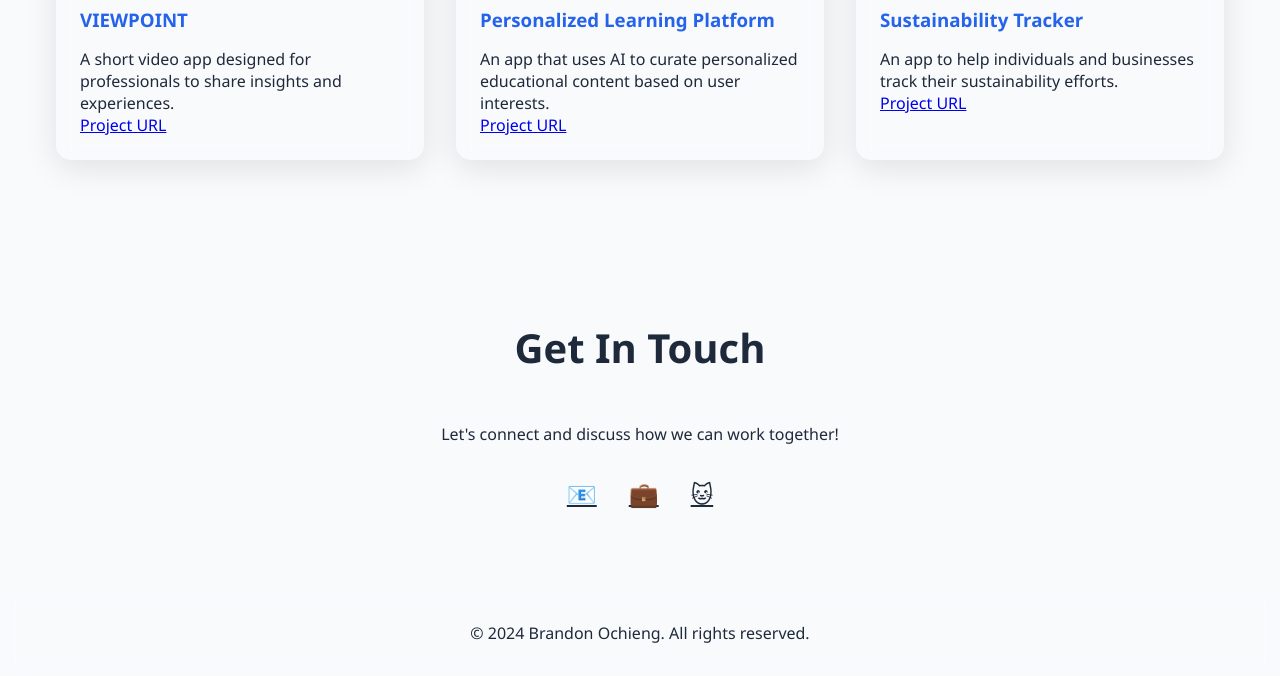
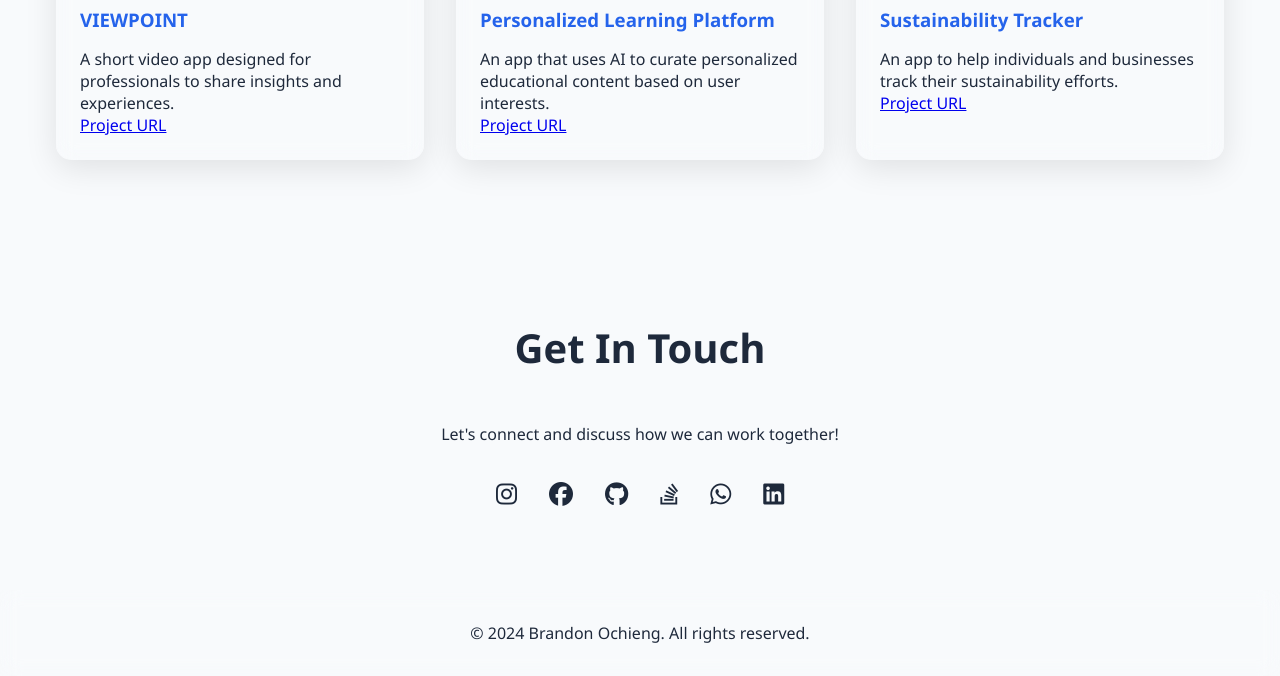
Before and after one commit to OchiengBrandon/portfolio, a plain HTML site: page index.html in a window 1280 px wide. Shown: the part 4519-5195 px from the top of the page. Drawn offline with nearby package versions, Linux system fonts and the light colour scheme.

Commit message:
edited social links and updated the icons

```diff
--- a/index.html
+++ b/index.html
@@ -11,6 +11,7 @@
     <script src="https://cdnjs.cloudflare.com/ajax/libs/gsap/3.12.2/gsap.min.js"></script>
     <script src="https://cdnjs.cloudflare.com/ajax/libs/gsap/3.12.2/ScrollTrigger.min.js"></script>
     <link rel="stylesheet" href="https://cdnjs.cloudflare.com/ajax/libs/font-awesome/6.4.0/css/all.min.css">
+    <link rel="stylesheet" href="https://cdnjs.cloudflare.com/ajax/libs/font-awesome/6.5.0/css/all.min.css">
 
 </head>
 <body>
@@ -261,10 +262,15 @@
         <h2 class="section-title">Get In Touch</h2>
         <p>Let's connect and discuss how we can work together!</p>
         <div class="social-links">
-            <a href="#" target="_blank">📧</a>
-            <a href="#" target="_blank">💼</a>
-            <a href="#" target="_blank">🐱</a>
+            <a href="https://instagram.com/brandon.bran123" target="_blank"><i class="fab fa-instagram"></i></a>
+            <a href="https://facebook.com/Br.bran123" target="_blank"><i class="fab fa-facebook"></i></a>
+            <a href="https://github.com/brandondeveloper" target="_blank"><i class="fab fa-github"></i></a>
+            <a href="https://stackoverflow.com/users/34216650" target="_blank"><i class="fab fa-stack-overflow"></i></a>
+            <a href="https://wa.me/0705980652" target="_blank"><i class="fab fa-whatsapp"></i></a>
+            <a href="https://www.linkedin.com/in/brandon-ochieng-aaaa051a0/" target="_blank"><i class="fab fa-linkedin"></i></a>
         </div>
+
+
     </section>
 
     <footer>
```
